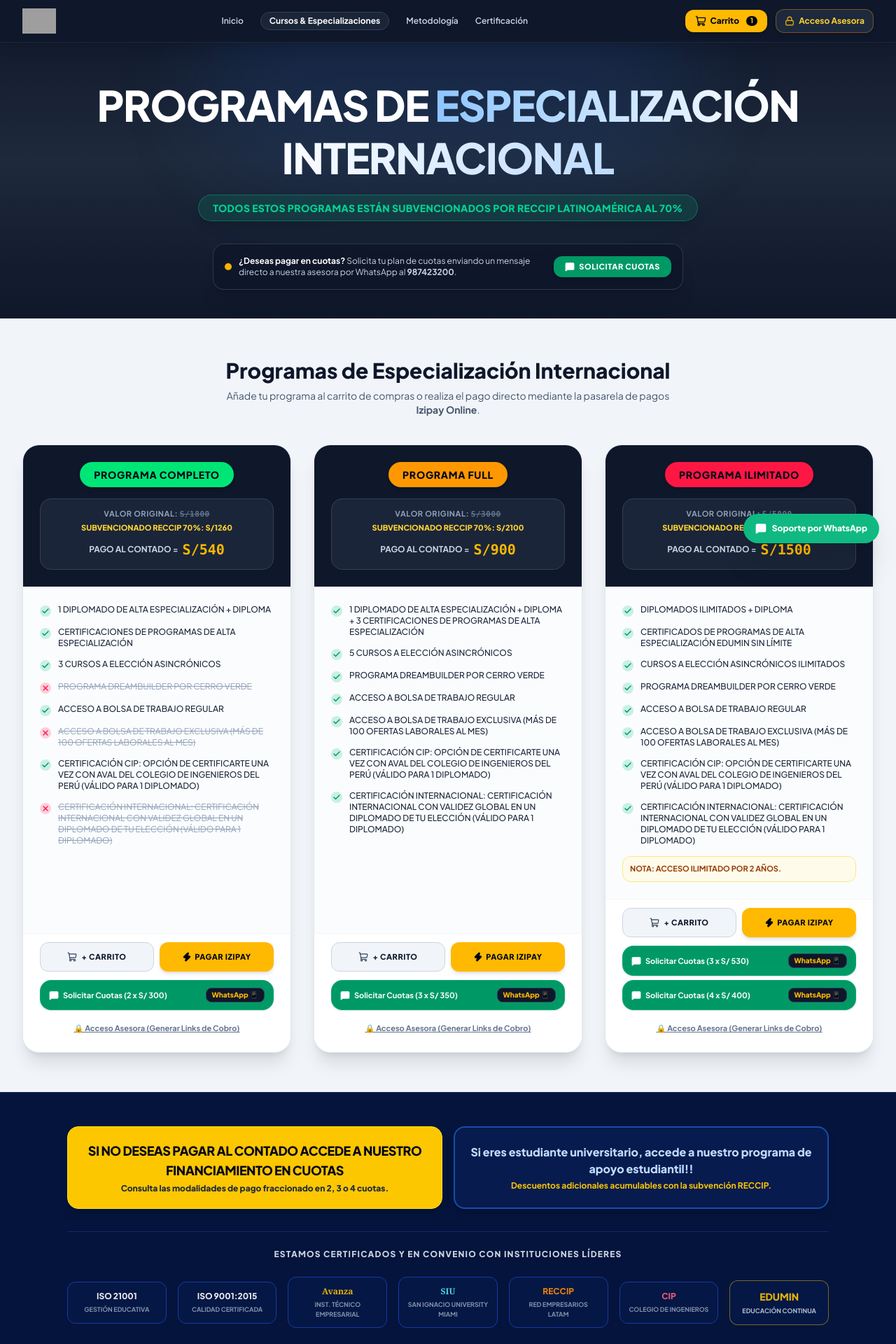
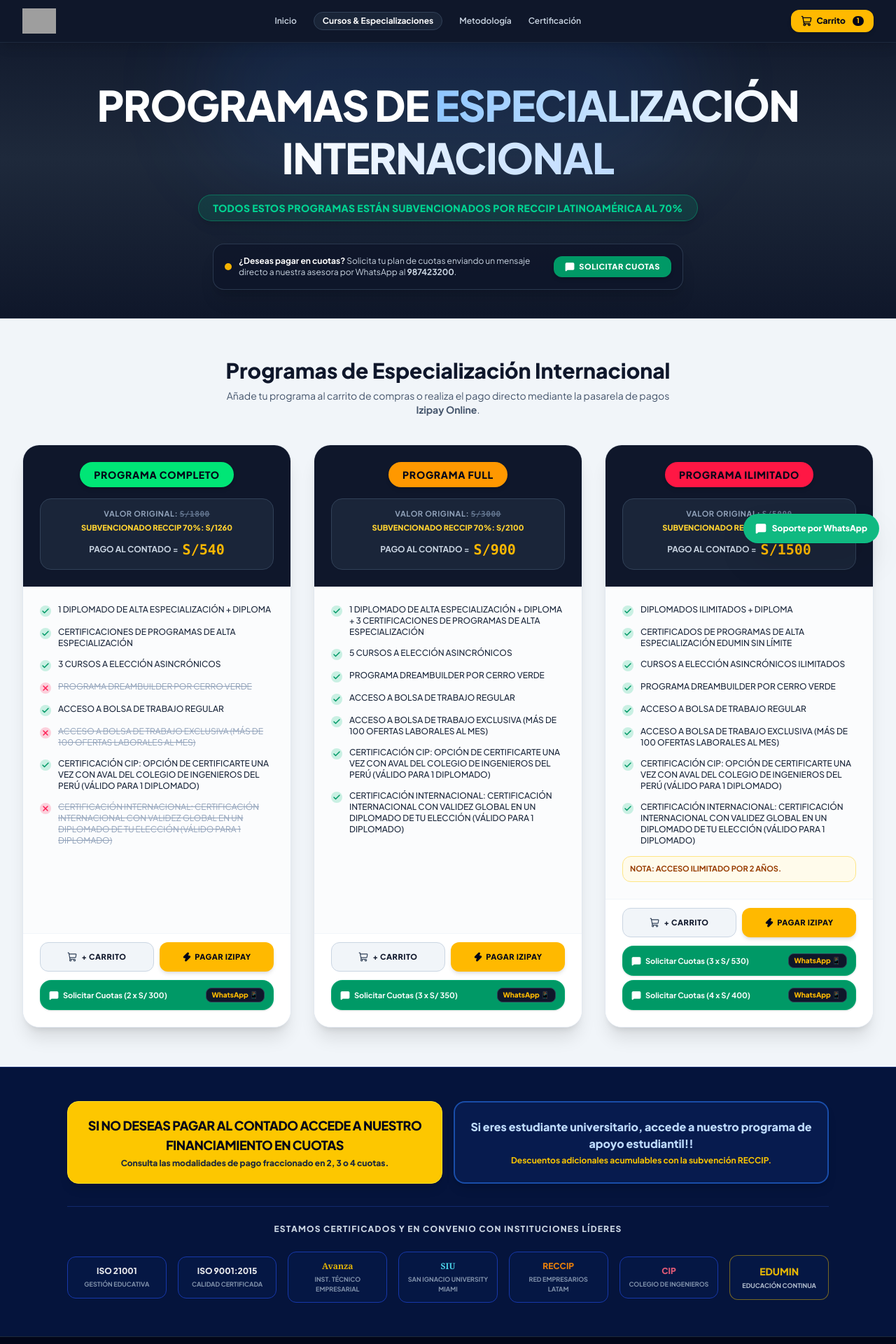
Before and after one commit to jefaturaacademica-ai/pasarela-pago-edumin, a React (Vite) app: page / in a window 1280 px wide. Shown: the top 1920 px of the page at 70% size. Built offline with nearby package versions, Linux system fonts and the light colour scheme; grey boxes are pictures that could not be loaded.

Commit message:
fix: reinicializacion limpia de formulario Izipay para multiples pagos y ocultamiento de controles de asesora en vista publica

```diff
--- a/src/App.jsx
+++ b/src/App.jsx
@@ -333,6 +333,7 @@ export default function App() {
         amount={izipayCheckoutAmount}
         cartItems={izipayCheckoutItems}
         onPaymentSuccess={() => setCartItems([])}
+        isAdminLoggedIn={!!asesoraSession}
       />
 
       {/* Asesora Auth Login Modal */}
--- a/src/components/IzipayCheckoutModal.jsx
+++ b/src/components/IzipayCheckoutModal.jsx
@@ -22,7 +22,8 @@ export default function IzipayCheckoutModal({
   onClose,
   amount,
   cartItems,
-  onPaymentSuccess
+  onPaymentSuccess,
+  isAdminLoggedIn = false
 }) {
   const [paymentMethod, setPaymentMethod] = useState('card'); // 'card' | 'qr' | 'yape'
   const [processing, setProcessing] = useState(false);
@@ -34,30 +35,51 @@ export default function IzipayCheckoutModal({
   const [formToken, setFormToken] = useState(null);
   const [activePublicKey, setActivePublicKey] = useState(IZIPAY_CONFIG.prodPublicKey);
 
-  // Mode: 'production' for REAL BANK CHARGES or 'test'
+  // Mode: 'production' by default for real bank charges
   const [izipayMode, setIzipayMode] = useState('production');
 
-  // Custom amount state (allows user to select S/ 1.00 test or full amount)
+  // Custom amount state (allows admin to select S/ 1.00 test or full amount)
   const baseAmount = amount || 540;
-  const [customAmount, setCustomAmount] = useState(null); // null means baseAmount
-  const activeAmount = customAmount !== null ? customAmount : baseAmount;
+  const [customAmount, setCustomAmount] = useState(null);
+  const activeAmount = (isAdminLoggedIn && customAmount !== null) ? customAmount : baseAmount;
 
   const [yapePhone, setYapePhone] = useState('987654321');
   const [yapeCode, setYapeCode] = useState('849201');
 
+  // Fresh order number generated on every modal open
+  const [orderNumber, setOrderNumber] = useState('');
+
   // Ref for kr-embedded container
   const krContainerRef = useRef(null);
 
-  const orderNumber = useRef('171866' + Math.floor(1000 + Math.random() * 9000)).current;
+  // Reset state and generate fresh orderNumber whenever modal is opened
+  useEffect(() => {
+    if (isOpen) {
+      setOrderNumber('171866' + Math.floor(1000 + Math.random() * 9000));
+      setPaid(false);
+      setErrorMessage(null);
+      setFormToken(null);
+      setCustomAmount(null);
+    }
+  }, [isOpen]);
 
-  // Initialize Izipay formToken and KR SDK whenever mode, amount, or modal visibility changes
+  // Initialize Izipay formToken and KR SDK whenever mode, amount, or orderNumber changes
   useEffect(() => {
-    if (!isOpen) return;
+    if (!isOpen || !orderNumber) return;
 
     let isMounted = true;
     setLoadingToken(true);
     setErrorMessage(null);
     setFormToken(null);
+
+    // Clean previous forms from Krypton SDK if present
+    if (window.KR && typeof window.KR.removeForms === 'function') {
+      try {
+        window.KR.removeForms();
+      } catch (e) {
+        console.warn('Clean forms warning:', e);
+      }
+    }
 
     const initIzipay = async () => {
       try {
@@ -81,7 +103,7 @@ export default function IzipayCheckoutModal({
           const pKey = tokenRes.publicKey || (izipayMode === 'production' ? IZIPAY_CONFIG.prodPublicKey : IZIPAY_CONFIG.testPublicKey);
           setActivePublicKey(pKey);
 
-          // 2. Load Krypton SDK script dynamically
+          // 2. Load Krypton SDK script dynamically with matching public key
           await loadIzipayScript(pKey);
 
           if (window.KR && typeof window.KR.setFormConfig === 'function') {
@@ -121,7 +143,7 @@ export default function IzipayCheckoutModal({
     return () => {
       isMounted = false;
     };
-  }, [isOpen, izipayMode, activeAmount]);
+  }, [isOpen, orderNumber, izipayMode, activeAmount]);
 
   if (!isOpen) return null;
 
@@ -173,7 +195,7 @@ export default function IzipayCheckoutModal({
               </div>
               <div className="flex justify-between">
                 <span className="text-slate-500">Comercio Afiliado:</span>
-                <span className="text-slate-800 font-bold font-sans">Instituto Técnico Avanza SAC (74025911)</span>
+                <span className="text-slate-800 font-bold font-sans">Instituto Técnico Avanza SAC</span>
               </div>
               <div className="flex justify-between pt-2 border-t border-slate-200 text-base font-extrabold font-sans">
                 <span className="text-slate-700">Monto Cobrado Real:</span>
@@ -219,7 +241,8 @@ export default function IzipayCheckoutModal({
               </div>
             </div>
 
-            {/* Quick Testing Bar: S/ 1.00 Test Option & Mode Selector */}
+            {/* Quick Testing Bar: ONLY VISIBLE TO LOGGED IN ADMIN / ASESORA */}
+            {isAdminLoggedIn && (
               <div className="bg-slate-50 p-3 rounded-xl border border-slate-200 space-y-2 text-xs">
                 <div className="flex items-center justify-between">
                   <span className="font-bold text-slate-700 flex items-center gap-1">
@@ -280,6 +303,7 @@ export default function IzipayCheckoutModal({
                   </div>
                 </div>
               </div>
+            )}
 
             {/* Error Alert Banner */}
             {errorMessage && (
@@ -318,6 +342,7 @@ export default function IzipayCheckoutModal({
 
                     {/* OFFICIAL IZIPAY KR-EMBEDDED CONTAINER */}
                     <div
+                      key={`${orderNumber}-${activeAmount}`}
                       ref={krContainerRef}
                       className="kr-embedded py-2"
                       kr-form-token={formToken}
--- a/src/components/Navbar.jsx
+++ b/src/components/Navbar.jsx
@@ -40,7 +40,7 @@ export default function Navbar({
             <a href="#certificacion" className="hover:text-white transition-colors">Certificación</a>
           </div>
 
-          {/* Actions: Shopping Cart, Asesora Access & Checkout */}
+          {/* Actions: Shopping Cart & Asesora Session */}
           <div className="flex items-center space-x-2 sm:space-x-3">
 
             {/* Shopping Cart Drawer Trigger */}
@@ -57,9 +57,9 @@ export default function Navbar({
               )}
             </button>
 
-            {/* Asesora Panel Access */}
-            {isAsesoraLoggedIn ? (
-              <div className="flex items-center space-x-2">
+            {/* Asesora Active Session Badge & Logout */}
+            {isAsesoraLoggedIn && (
+              <div className="flex items-center space-x-2 animate-fadeIn">
                 <button
                   onClick={onOpenAdminPanel}
                   className="px-3.5 py-2 rounded-xl text-xs font-bold bg-emerald-500/20 text-emerald-300 border border-emerald-500/40 transition-all flex items-center space-x-1.5 cursor-pointer shadow-md"
@@ -75,14 +75,6 @@ export default function Navbar({
                   <LogOut className="w-4 h-4" />
                 </button>
               </div>
-            ) : (
-              <button
-                onClick={onOpenAdminPanel}
-                className="px-3 py-2 rounded-xl text-xs font-bold bg-slate-800 hover:bg-slate-700 text-amber-300 border border-amber-500/40 transition-all flex items-center space-x-1.5 cursor-pointer shadow-md"
-              >
-                <Lock className="w-3.5 h-3.5 text-amber-400" />
-                <span className="hidden sm:inline">Acceso Asesora</span>
-              </button>
             )}
 
           </div>
--- a/src/components/PackageCard.jsx
+++ b/src/components/PackageCard.jsx
@@ -107,16 +107,6 @@ export default function PackageCard({
           ))}
         </div>
 
-        {/* Admin Link */}
-        <div className="pt-1 text-center">
-          <button
-            onClick={() => onOpenAdminPanel(packageData)}
-            className="text-[11px] text-slate-500 hover:text-slate-800 font-bold underline cursor-pointer"
-          >
-            🔒 Acceso Asesora (Generar Links de Cobro)
-          </button>
-        </div>
-
       </div>
 
     </div>
```
Lines whose indentation alone changed are shown as unchanged.
